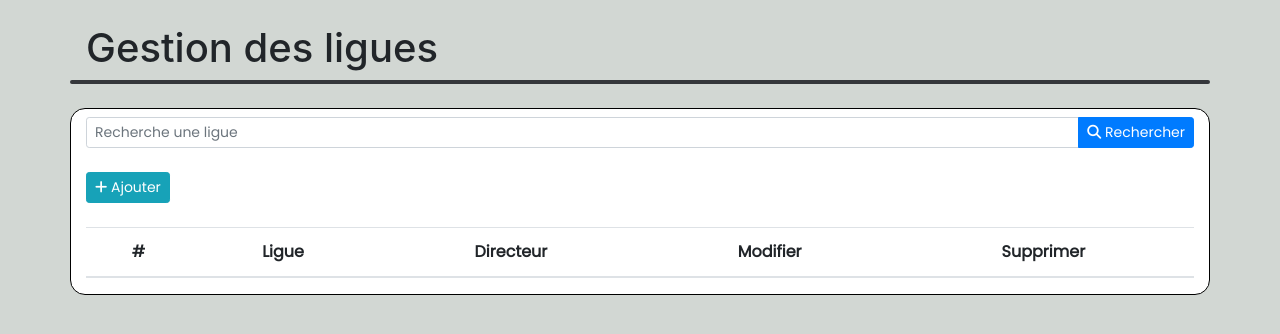
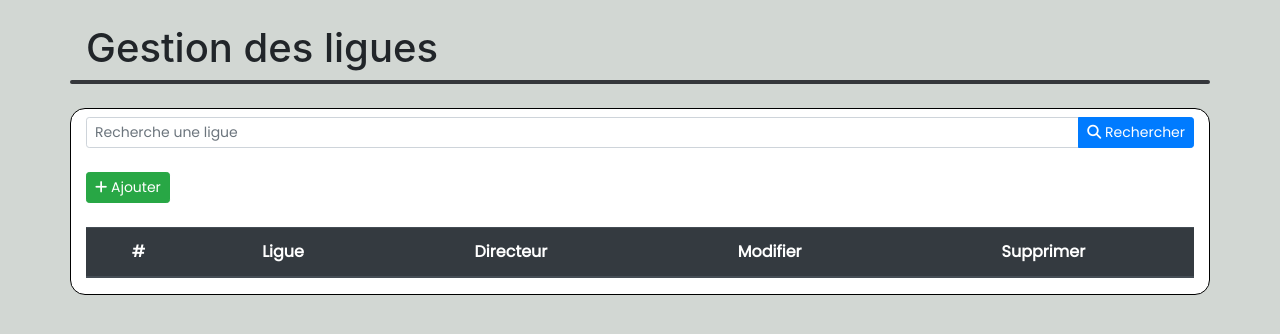
Before and after one commit to lGabranth/M2L_note_de_frais, a PHP site: page /1-modules/gestion_ligue/index.php in a window 1280 px wide. Shown: the part 56-390 px from the top of the page. Run offline with PHP 8.4, Linux system fonts and the light colour scheme; the visitor is signed in with stand-in values (Sample User, id 1); data that the repository does not hold is empty; some libraries are stand-ins or nearby versions.

Commit message:
Ajout notify

```diff
--- a/1-modules/gestion_ligue/index.php
+++ b/1-modules/gestion_ligue/index.php
@@ -56,11 +56,11 @@
 						</div>
 					</div>
 
-					<button class="btn btn-sm btn-info mt-4" @click="OuvrirModalAjout"><i class="fas fa-plus"></i> Ajouter</button>
+					<button class="btn btn-sm btn-success mt-4" @click="OuvrirModalAjout"><i class="fas fa-plus"></i> Ajouter</button>
 
 					<div class="table-responsive mt-4">
 					  <table class="table table-hover">
-					    <thead>
+					    <thead class="thead-dark">
 					    	<tr class="text-center">
 					    		<th scope="col">#</th>
 					    		<th scope="col">Ligue</th>
--- a/utilities.php
+++ b/utilities.php
@@ -12,6 +12,8 @@ function Head($titre, $menu){ ?>
     <link href="https://fonts.googleapis.com/css?family=Poppins&display=swap" rel="stylesheet">
     <link rel="stylesheet" href="<?php echo RACINE_GLOBAL_RELATIF ?>css/bootstrap.css">
     <link rel="stylesheet" href="<?php echo RACINE_GLOBAL_RELATIF ?>css/style.css">
+    <link rel="stylesheet" href="<?php echo RACINE_GLOBAL_RELATIF ?>css/animate.min.css">
+    <link rel="stylesheet" href="<?php echo RACINE_GLOBAL_RELATIF ?>css/notify.css">
     <script src="https://kit.fontawesome.com/34d151f234.js" crossorigin="anonymous"></script>
   </head>
   <body>
```
